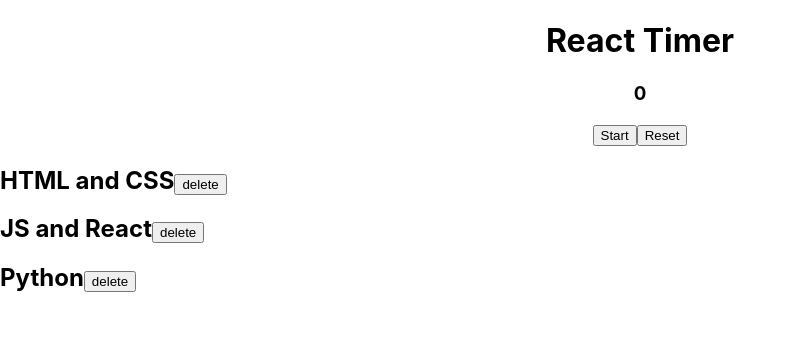
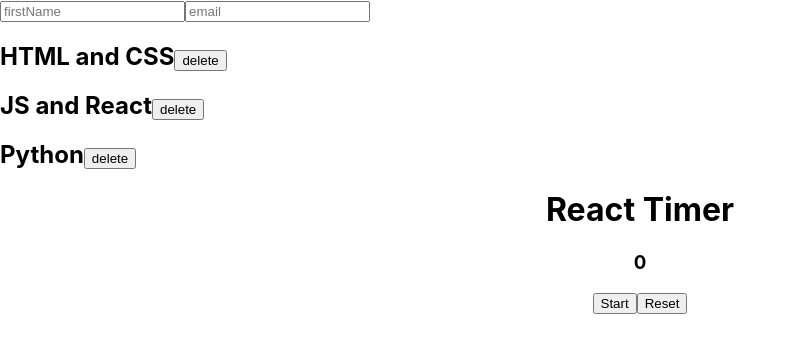
Before and after one commit to Tetiana-Korobkina-88/react-app-1, a React (Create React App) app: page / in a window 1280 px wide. Shown: the top 352 px of the page, without its empty margins (0-797 px from the left). Built offline with nearby package versions, Linux system fonts and the light colour scheme.

Commit message:
created managed components

```diff
--- a/src/App.jsx
+++ b/src/App.jsx
@@ -1,54 +1,12 @@
-import React, { Component } from "react";
+import { Form } from './component/Form';
 
-class App extends Component {
-  state = {
-    count: 0,
-    isCounting: false,
-  };
+function App() {
 
-  componentDidMount() {
-    const userCount = localStorage.getItem('timer');
-    if (userCount) {
-      this.setState({ count: +userCount });
-    }
-  };
-
-  componentDidUpdate() {
-    localStorage.setItem('timer', this.state.count)
-  };
-
-  componentWillUnmount() {
-    clearInterval(this.counterId);
-  };
-
-  handleStart = () => {
-    this.setState({ isCounting: true });
-
-    this.counterId = setInterval(() => {
-      this.setState({ count: this.state.count + 1 });
-    }, 1000);
-  };
-
-  handleStop = () => {
-    this.setState({isCounting: false});
-    clearInterval(this.counterId);
-  };
-
-  handleReset = () => {
-    this.setState({isCounting: false, count: 0 });
-    clearInterval(this.counterId);
-  };
-
-  render() {
-    return (
-    <div className="App" style={{textAlign: "center"}}>
-      <h1>React Timer</h1>
-      <h3>{this.state.count}</h3>
-      {!this.state.isCounting ? (<button onClick={this.handleStart}>Start</button>) : (<button onClick={this.handleStop}>Stop</button>)}
-      <button onClick={this.handleReset}>Reset</button>
+  return (
+    <div className='App'>
+      <Form />
     </div>
-    );
-  }
+  )
 }
 
 export default App;
--- /dev/null
+++ b/src/component/Counter.jsx
@@ -0,0 +1,54 @@
+import React, { Component } from "react";
+
+class Counter extends Component {
+  state = {
+    count: 0,
+    isCounting: false,
+  };
+
+  componentDidMount() {
+    const userCount = localStorage.getItem('timer');
+    if (userCount) {
+      this.setState({ count: +userCount });
+    }
+  };
+
+  componentDidUpdate() {
+    localStorage.setItem('timer', this.state.count)
+  };
+
+  componentWillUnmount() {
+    clearInterval(this.counterId);
+  };
+
+  handleStart = () => {
+    this.setState({ isCounting: true });
+
+    this.counterId = setInterval(() => {
+      this.setState({ count: this.state.count + 1 });
+    }, 1000);
+  };
+
+  handleStop = () => {
+    this.setState({isCounting: false});
+    clearInterval(this.counterId);
+  };
+
+  handleReset = () => {
+    this.setState({isCounting: false, count: 0 });
+    clearInterval(this.counterId);
+  };
+
+  render() {
+    return (
+    <div className="App" style={{textAlign: "center"}}>
+      <h1>React Timer</h1>
+      <h3>{this.state.count}</h3>
+      {!this.state.isCounting ? (<button onClick={this.handleStart}>Start</button>) : (<button onClick={this.handleStop}>Stop</button>)}
+      <button onClick={this.handleReset}>Reset</button>
+    </div>
+    );
+  }
+}
+
+export default Counter;
--- /dev/null
+++ b/src/component/Form.jsx
@@ -0,0 +1,34 @@
+import React, { Component } from "react";
+
+class Form extends Component {
+  state = {
+    firstName: '',
+    email: '',
+  }
+
+  handleChange = (event) => {
+    this.setState({[event.target.name]: event.target.value })
+  }
+
+  render() {
+    const {firstName, email} = this.state;
+    return <div>
+      <input
+        type='text'
+        name='firstName'
+        placeholder='firstName'
+        value={firstName}
+        onChange={this.handleChange}
+      />
+      <input
+        type='email'
+        name='email'
+        placeholder='email'
+        value={email}
+        onChange={this.handleChange}
+      />
+    </div>
+  }
+}
+
+export {Form};
--- a/src/index.js
+++ b/src/index.js
@@ -3,11 +3,13 @@ import ReactDOM from 'react-dom/client';
 import './index.css';
 import App from './App';
 import Key from './component/Key';
+import Counter from './component/Counter';
 
 const root = ReactDOM.createRoot(document.getElementById('root'));
 root.render(
   <React.StrictMode>
     <App />
     <Key />
+    <Counter />
   </React.StrictMode>
 );
```
